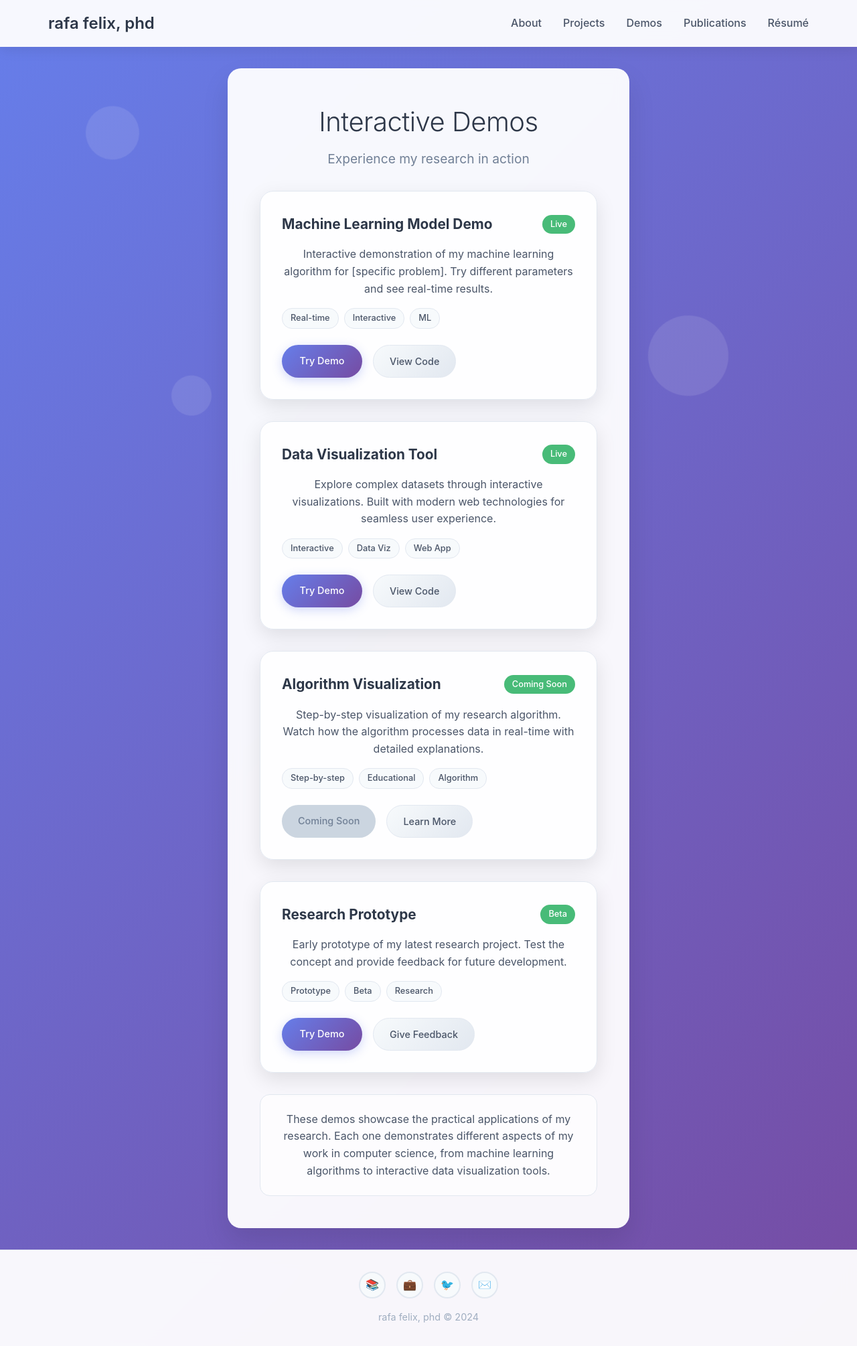
After one commit to rfelixmg/japany, a Flask app: page /demos in a window 1280 px wide. The commit adds this page. Shown: the whole page at 67% size. Run offline with Flask 3, Linux system fonts and the light colour scheme.

Commit message:
profile page kind of going

```diff
--- a/app.py
+++ b/app.py
@@ -21,6 +21,10 @@ def about():
 def projects():
     return render_template("projects.html")
 
+@app.route("/demos")
+def demos():
+    return render_template("demos.html")
+
 @app.route("/publications")
 def publications():
     return render_template("publications.html")
--- a/static/css/style.css
+++ b/static/css/style.css
@@ -440,6 +440,147 @@ h1 {
     margin-top: 2rem;
 }
 
+/* Demos Page Styles */
+.demos-grid {
+    display: grid;
+    grid-template-columns: repeat(auto-fit, minmax(300px, 1fr));
+    gap: 2rem;
+    margin-bottom: 2rem;
+}
+
+.demo-card {
+    background: rgba(255, 255, 255, 0.9);
+    border-radius: 20px;
+    padding: 2rem;
+    border: 1px solid #e2e8f0;
+    box-shadow: 0 10px 30px rgba(0, 0, 0, 0.1);
+    transition: all 0.3s ease;
+}
+
+.demo-card:hover {
+    transform: translateY(-5px);
+    box-shadow: 0 20px 40px rgba(0, 0, 0, 0.15);
+}
+
+.demo-header {
+    display: flex;
+    justify-content: space-between;
+    align-items: center;
+    margin-bottom: 1rem;
+}
+
+.demo-header h3 {
+    color: #2d3748;
+    font-size: 1.3rem;
+    margin: 0;
+}
+
+.demo-status {
+    background: #48bb78;
+    color: white;
+    padding: 0.25rem 0.75rem;
+    border-radius: 15px;
+    font-size: 0.8rem;
+    font-weight: 500;
+}
+
+.demo-status:contains("Coming Soon") {
+    background: #ed8936;
+}
+
+.demo-status:contains("Beta") {
+    background: #667eea;
+}
+
+.demo-content {
+    margin-bottom: 1.5rem;
+}
+
+.demo-description {
+    color: #4a5568;
+    line-height: 1.6;
+    margin-bottom: 1rem;
+}
+
+.demo-features {
+    display: flex;
+    flex-wrap: wrap;
+    gap: 0.5rem;
+}
+
+.feature-tag {
+    background: #f7fafc;
+    color: #4a5568;
+    padding: 0.25rem 0.75rem;
+    border-radius: 15px;
+    font-size: 0.8rem;
+    font-weight: 500;
+    border: 1px solid #e2e8f0;
+}
+
+.demo-actions {
+    display: flex;
+    gap: 1rem;
+    flex-wrap: wrap;
+}
+
+.demo-button {
+    display: inline-block;
+    padding: 0.75rem 1.5rem;
+    text-decoration: none;
+    border-radius: 25px;
+    font-weight: 500;
+    transition: all 0.3s ease;
+    font-size: 0.9rem;
+    min-width: 120px;
+    text-align: center;
+}
+
+.demo-button.primary {
+    background: linear-gradient(135deg, #667eea, #764ba2);
+    color: white;
+    box-shadow: 0 4px 15px rgba(102, 126, 234, 0.3);
+}
+
+.demo-button.secondary {
+    background: linear-gradient(135deg, #f7fafc, #e2e8f0);
+    color: #4a5568;
+    border: 1px solid #e2e8f0;
+}
+
+.demo-button.disabled {
+    background: #cbd5e0;
+    color: #718096;
+    cursor: not-allowed;
+    box-shadow: none;
+}
+
+.demo-button:hover:not(.disabled) {
+    transform: translateY(-2px);
+}
+
+.demo-button.primary:hover:not(.disabled) {
+    box-shadow: 0 8px 25px rgba(102, 126, 234, 0.4);
+}
+
+.demo-button.secondary:hover:not(.disabled) {
+    box-shadow: 0 4px 15px rgba(0, 0, 0, 0.1);
+}
+
+.demos-info {
+    background: rgba(255, 255, 255, 0.7);
+    border-radius: 15px;
+    padding: 1.5rem;
+    text-align: center;
+    border: 1px solid #e2e8f0;
+}
+
+.demos-info p {
+    color: #4a5568;
+    line-height: 1.6;
+    margin: 0;
+}
+
 /* Responsive Design */
 @media (max-width: 768px) {
     .nav-container {
@@ -468,4 +609,21 @@ h1 {
         width: 100%;
         max-width: 250px;
     }
+
+    .demos-grid {
+        grid-template-columns: 1fr;
+        gap: 1.5rem;
+    }
+
+    .demo-card {
+        padding: 1.5rem;
+    }
+
+    .demo-actions {
+        flex-direction: column;
+    }
+
+    .demo-button {
+        width: 100%;
+    }
 }
--- a/templates/base.html
+++ b/templates/base.html
@@ -19,6 +19,7 @@
             <div class="nav-links">
                 <a href="{{ url_for('about') }}" class="nav-link">About</a>
                 <a href="{{ url_for('projects') }}" class="nav-link">Projects</a>
+                <a href="{{ url_for('demos') }}" class="nav-link">Demos</a>
                 <a href="{{ url_for('publications') }}" class="nav-link">Publications</a>
                 <a href="{{ url_for('resume') }}" class="nav-link">Résumé</a>
             </div>
--- /dev/null
+++ b/templates/demos.html
@@ -0,0 +1,104 @@
+{% extends "base.html" %}
+
+{% block title %}Demos - rafa felix, phd{% endblock %}
+
+{% block content %}
+<div class="container">
+    <h1>Interactive Demos</h1>
+    <div class="subtitle">Experience my research in action</div>
+
+    <div class="demos-grid">
+        <div class="demo-card">
+            <div class="demo-header">
+                <h3>Machine Learning Model Demo</h3>
+                <span class="demo-status">Live</span>
+            </div>
+            <div class="demo-content">
+                <p class="demo-description">
+                    Interactive demonstration of my machine learning algorithm for [specific problem].
+                    Try different parameters and see real-time results.
+                </p>
+                <div class="demo-features">
+                    <span class="feature-tag">Real-time</span>
+                    <span class="feature-tag">Interactive</span>
+                    <span class="feature-tag">ML</span>
+                </div>
+            </div>
+            <div class="demo-actions">
+                <a href="#" class="demo-button primary">Try Demo</a>
+                <a href="#" class="demo-button secondary">View Code</a>
+            </div>
+        </div>
+
+        <div class="demo-card">
+            <div class="demo-header">
+                <h3>Data Visualization Tool</h3>
+                <span class="demo-status">Live</span>
+            </div>
+            <div class="demo-content">
+                <p class="demo-description">
+                    Explore complex datasets through interactive visualizations.
+                    Built with modern web technologies for seamless user experience.
+                </p>
+                <div class="demo-features">
+                    <span class="feature-tag">Interactive</span>
+                    <span class="feature-tag">Data Viz</span>
+                    <span class="feature-tag">Web App</span>
+                </div>
+            </div>
+            <div class="demo-actions">
+                <a href="#" class="demo-button primary">Try Demo</a>
+                <a href="#" class="demo-button secondary">View Code</a>
+            </div>
+        </div>
+
+        <div class="demo-card">
+            <div class="demo-header">
+                <h3>Algorithm Visualization</h3>
+                <span class="demo-status">Coming Soon</span>
+            </div>
+            <div class="demo-content">
+                <p class="demo-description">
+                    Step-by-step visualization of my research algorithm.
+                    Watch how the algorithm processes data in real-time with detailed explanations.
+                </p>
+                <div class="demo-features">
+                    <span class="feature-tag">Step-by-step</span>
+                    <span class="feature-tag">Educational</span>
+                    <span class="feature-tag">Algorithm</span>
+                </div>
+            </div>
+            <div class="demo-actions">
+                <a href="#" class="demo-button disabled">Coming Soon</a>
+                <a href="#" class="demo-button secondary">Learn More</a>
+            </div>
+        </div>
+
+        <div class="demo-card">
+            <div class="demo-header">
+                <h3>Research Prototype</h3>
+                <span class="demo-status">Beta</span>
+            </div>
+            <div class="demo-content">
+                <p class="demo-description">
+                    Early prototype of my latest research project.
+                    Test the concept and provide feedback for future development.
+                </p>
+                <div class="demo-features">
+                    <span class="feature-tag">Prototype</span>
+                    <span class="feature-tag">Beta</span>
+                    <span class="feature-tag">Research</span>
+                </div>
+            </div>
+            <div class="demo-actions">
+                <a href="#" class="demo-button primary">Try Demo</a>
+                <a href="#" class="demo-button secondary">Give Feedback</a>
+            </div>
+        </div>
+    </div>
+
+    <div class="demos-info">
+        <p>These demos showcase the practical applications of my research. Each one demonstrates different aspects of my work in computer science, from machine learning algorithms to interactive data visualization tools.</p>
+    </div>
+</div>
+{% endblock %}
```
Also changed, not shown: 1 other file.
